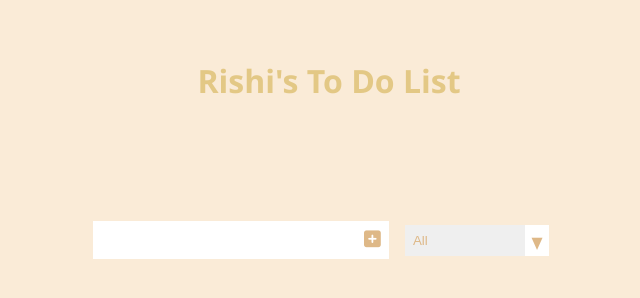
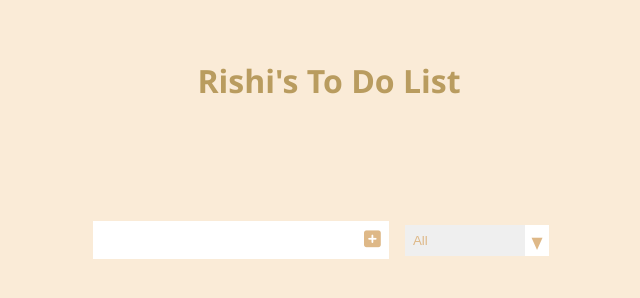
Before and after one commit to rishi-sadanandan/todo-app, a plain HTML site: page index.html in a window 1280 px wide. Shown: the whole page, without its empty margins (311-951 px from the left). Drawn offline with Linux system fonts and the light colour scheme.

Commit message:
changed header style

```diff
--- a/styles.css
+++ b/styles.css
@@ -14,7 +14,7 @@ body {
 
 header {
   font-size: 1rem;
-  color: rgba(220, 189, 110, 0.776);
+  color: rgb(185	156	95);
 }
 
 /* centering */
```
